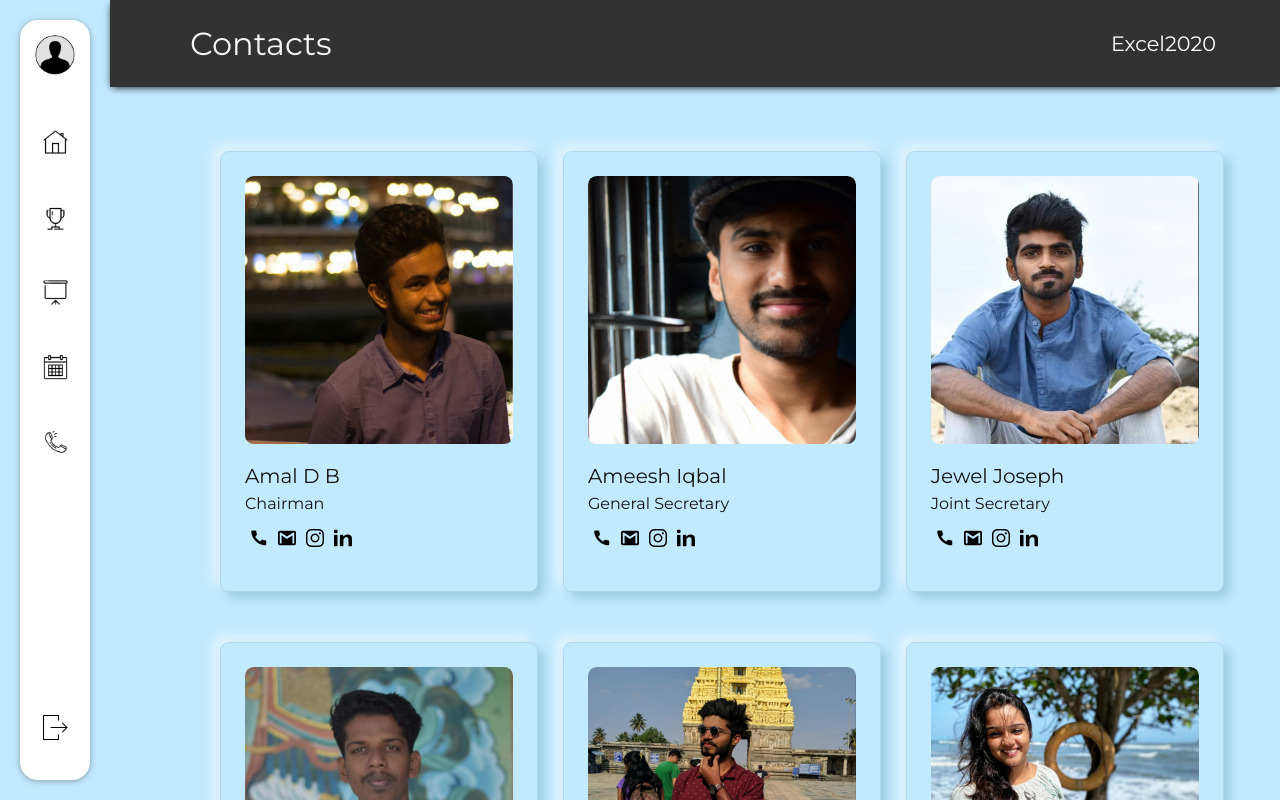
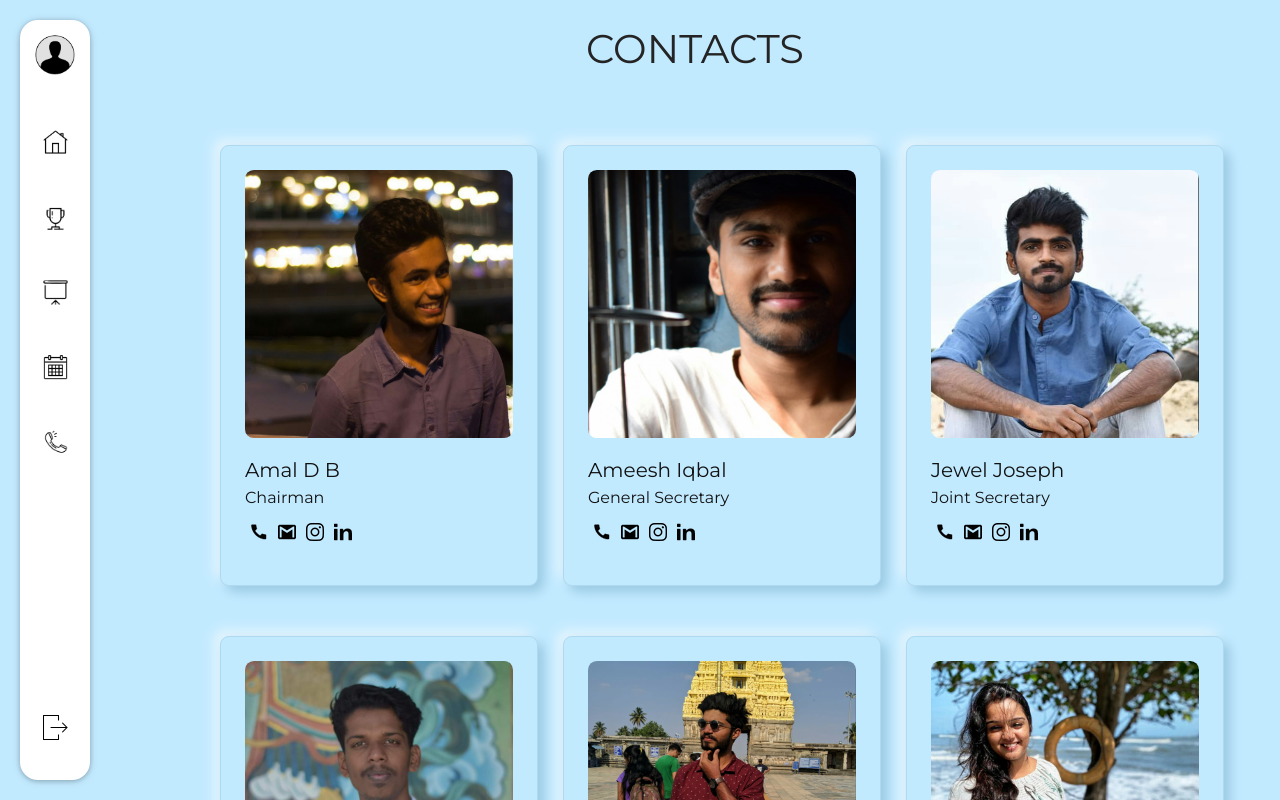
Before and after one commit to NevilleAntony98/Excel-2020, a React (Create React App) app: page /#/contacts in a window 1280 px wide. Shown: the top 800 px of the page. Built offline with nearby package versions, Linux system fonts and the light colour scheme.

Commit message:
change header

```diff
--- a/src/pages/competitions/competitions-grid/index.js
+++ b/src/pages/competitions/competitions-grid/index.js
@@ -151,7 +151,7 @@ export default class CompetitionsGrid extends Component {
           <DropDown
             options={this.sortOptions}
             onChange={this.onSortOptionChanged}
-            placeholder="Name"
+            placeholder="Sort By"
             className="drop-down"
           />
           <DropDown
--- a/src/pages/competitions/competitions-grid/index.scss
+++ b/src/pages/competitions/competitions-grid/index.scss
@@ -8,7 +8,7 @@
   .sort-filter-box {
     display: grid;
     grid-template-columns: auto auto;
-    justify-content: right;
+    justify-content: space-between;
     padding: 1.5rem 0;
     gap: 1rem;
 
--- a/src/shared-components/header-bar/index.js
+++ b/src/shared-components/header-bar/index.js
@@ -1,4 +1,4 @@
-import {Link} from 'react-router-dom';
+// import {Link} from 'react-router-dom';
 import './index.scss';
 
 export default function HeaderBar(props) {
@@ -6,10 +6,8 @@ export default function HeaderBar(props) {
 
   return (
     <div className="competitions-header">
-      <Link className="title" to="/">
-        {props.title}
-      </Link>
-      {props.subtitle && <span className="subtitle">{props.subtitle}</span>}
+        <div className="title">{props.title}</div>
+      {/* {props.subtitle && <span className="subtitle">{props.subtitle}</span>} */}
     </div>
   );
 }
--- a/src/shared-components/header-bar/index.scss
+++ b/src/shared-components/header-bar/index.scss
@@ -3,27 +3,33 @@
 
 .competitions-header {
     display: flex;
-    background-color: $header-bar-background;
-    color: white;
+    // background-color: $header-bar-background;
+    color: $color-title-light;
+    justify-content: center;
     align-items: center;
     padding: 0.5rem 4rem;
-    margin-bottom: 1rem;
-    box-shadow: 0 2px 8px -2px black;
+    // margin-bottom: 1rem;
+    // box-shadow: 0 2px 8px -2px black;
 
     @include mobile-view {
         flex-direction: column;
         align-items: center;
+        padding: 0;
+        padding-top: 2px;
     }
 
     .title {
-        margin-right: auto;
-        font-size: 2rem;
+        display: flex;
+        justify-content: center;
+        // margin-right: auto;
+        font-size: 40px;
         text-decoration: none;
-        color: $color-title-dark;
+        color: $color-title-light;
         padding: 1rem;
-
+        text-transform: uppercase;
         @include mobile-view {
-            margin: 1rem;
+            margin: 0rem;
+            font-size: 30px;
         }
     }
 
```
Also changed, not shown: 1 other file (tests, documents, lock files or other folders).
